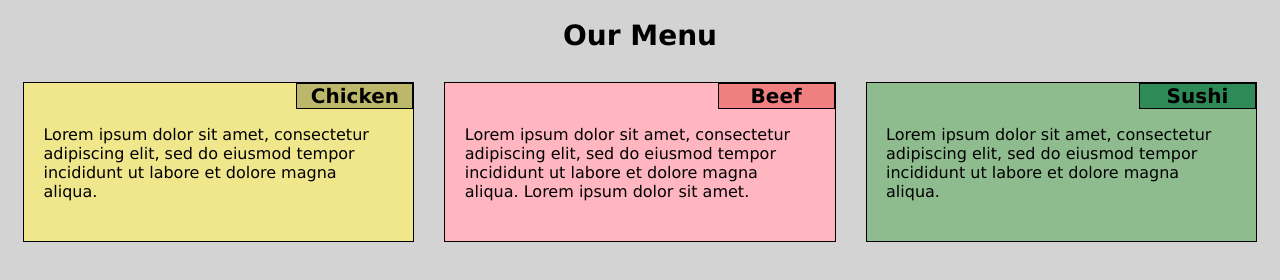
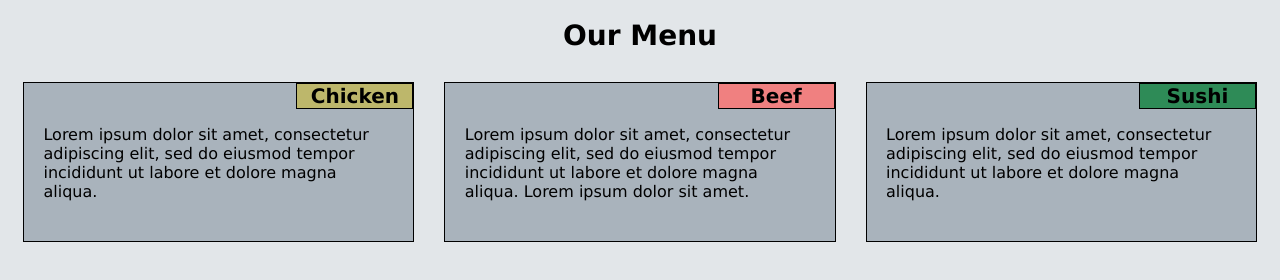
Before and after one commit to bweiland/coursera-jhu, a plain HTML site: page mod2soln/index.html in a window 1280 px wide. Drawn offline with Linux system fonts and the light colour scheme.

Commit message:
color tweaks - all sections the same

```diff
--- a/mod2soln/css/responsive.css
+++ b/mod2soln/css/responsive.css
@@ -7,7 +7,7 @@
 }
 
 body {
-  background-color: lightgray;
+  background-color: #e2e6e9;
 }
 
 h1 {
@@ -29,7 +29,7 @@ h2 {
 }
 
 section {
-  background-color: gray;
+  background-color: #a9b3bc;
   border: 1px solid black;
   margin: 15px;
 }
@@ -48,7 +48,7 @@ p {
 }
 
 .chickentext {
-  background-color: khaki;
+/*  background-color: khaki;  */
 }
 
 .beef {
@@ -56,7 +56,7 @@ p {
 }
 
 .beeftext {
-  background-color: lightpink;
+/*  background-color: lightpink;    */
 }
 
 .sushi {
@@ -64,7 +64,7 @@ p {
 }
 
 .sushitext {
-  background-color: darkseagreen;
+/*  background-color: darkseagreen;  */
 }
 
 /* Simple Responsive Framework. */
```
